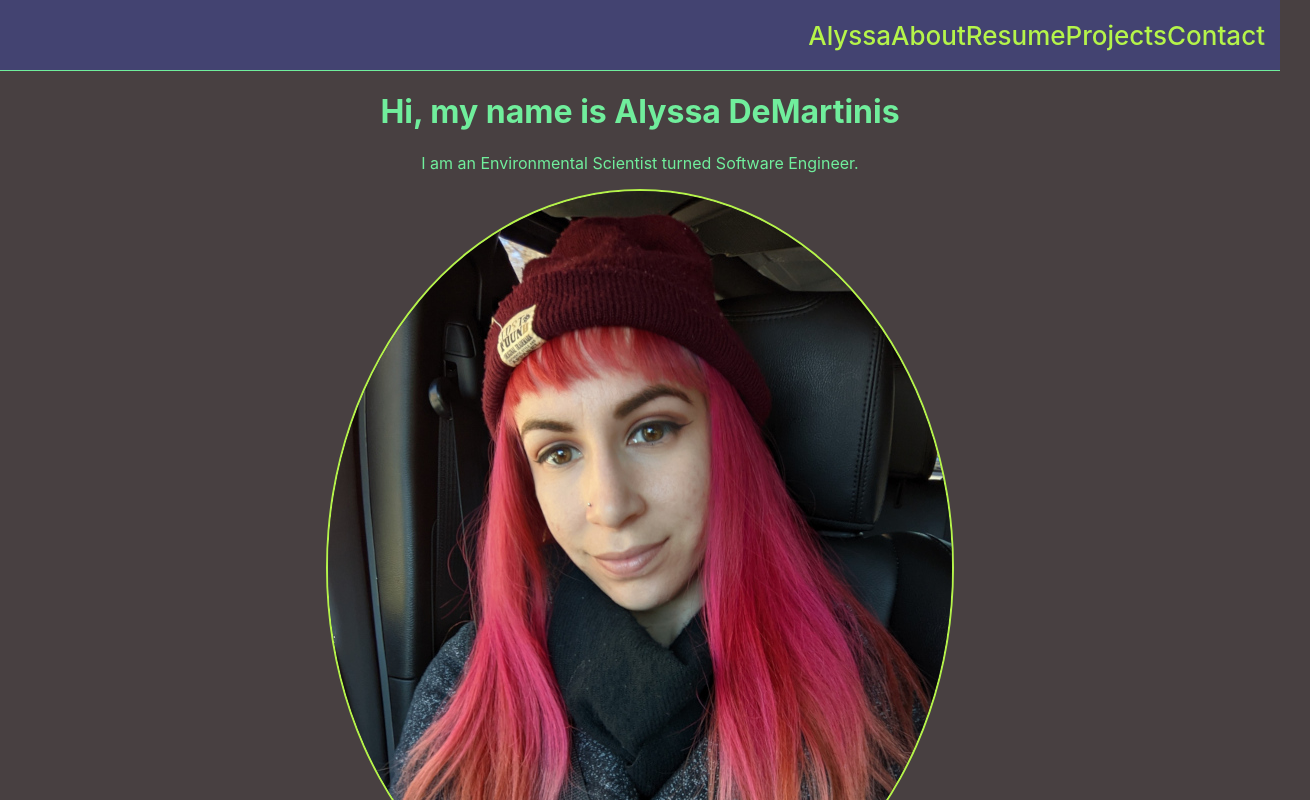
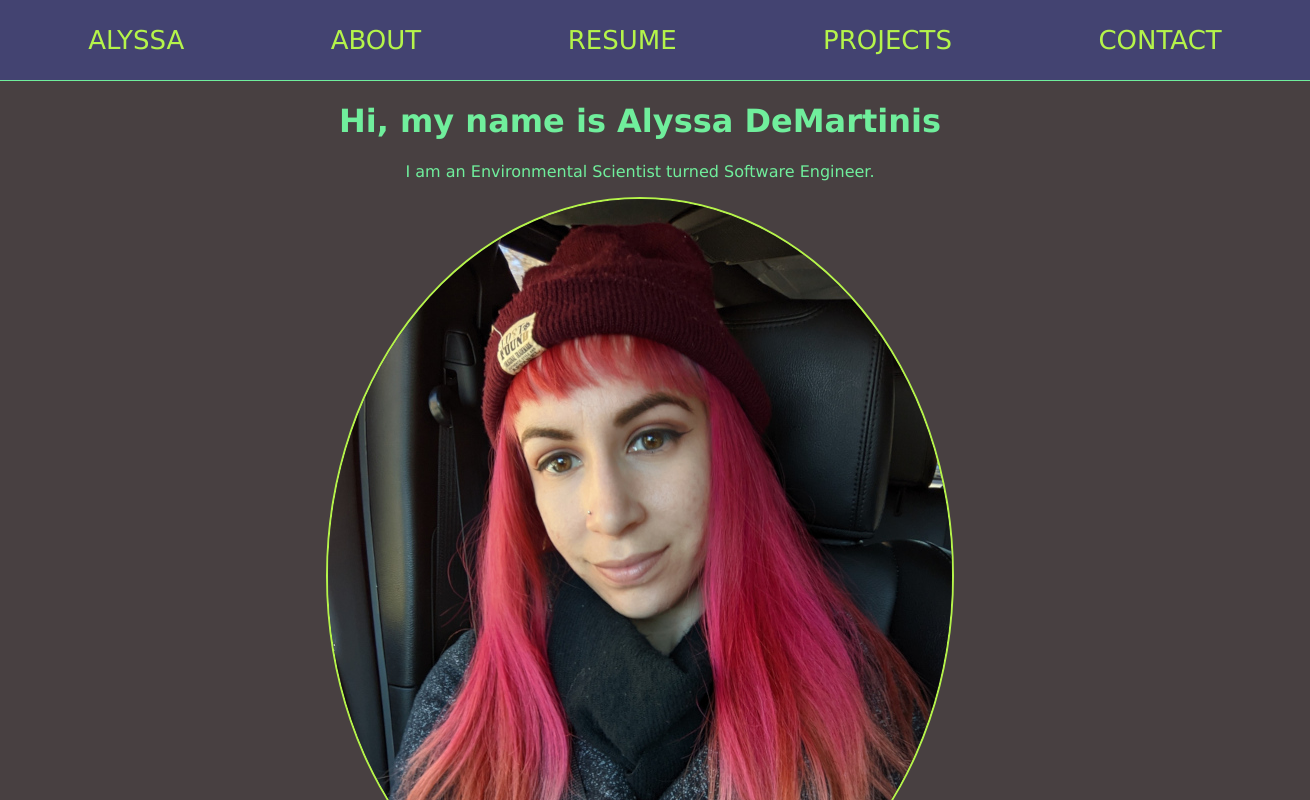
Before and after one commit to cactuspie23/portfolio-react, a React (Create React App) app: page / in a window 1280 px wide. Shown: the top 800 px of the page, 1310 px wide, since content can reach past the window. Built offline with nearby package versions, Linux system fonts and the light colour scheme.

Commit message:
update styling and navbar

```diff
--- a/src/App.css
+++ b/src/App.css
@@ -1,19 +1,3 @@
-nav {
-  display: flex;
-  align-items: center;
-  justify-content: right;
-  padding: 0px 15px 0px 15px;
-  border-bottom: 1px solid #70EE9C;
-  background-color: #434371;
-  height: 70px;
-}
-
-nav > a {
-  color: #B5F44A;
-  text-decoration: none;
-  font-weight: 500;
-  font-size: 26px;
-}
 
 img {
   border-radius: 50%;
--- a/src/App.jsx
+++ b/src/App.jsx
@@ -1,5 +1,5 @@
 import { Routes, Route } from 'react-router-dom'
-import NavBar from './components/NavBar'
+import NavBar from './components/NavBar/NavBar'
 import Home from './pages/Home'
 import About from './pages/About'
 import Contact from './pages/Contact'
--- a/src/components/NavBar.jsx
+++ /dev/null
@@ -1,25 +0,0 @@
-import { Link } from "react-router-dom"
-
-const NavBar = () => {
-  return (
-    <nav>
-      <Link to='/'>
-        Alyssa
-      </Link>
-      <Link to='about'>
-        About
-      </Link>
-      <Link to='resume'>
-        Resume
-      </Link>
-      <Link to='projects'>
-        Projects
-      </Link>
-      <Link to='contact'>
-        Contact
-      </Link>
-    </nav>
-  )
-}
-
-export default NavBar
--- /dev/null
+++ b/src/components/NavBar/NavBar.jsx
@@ -0,0 +1,26 @@
+import { NavLink } from "react-router-dom"
+import styles from './NavBar.module.css'
+
+const NavBar = () => {
+  return (
+    <nav>
+      <NavLink to='/' className={styles.home}>
+        ALYSSA
+      </NavLink>
+      <NavLink to='about'>
+        ABOUT
+      </NavLink>
+      <NavLink to='resume'>
+        RESUME
+      </NavLink>
+      <NavLink to='projects'>
+        PROJECTS
+      </NavLink>
+      <NavLink to='contact'>
+        CONTACT
+      </NavLink>
+    </nav>
+  )
+}
+
+export default NavBar
--- /dev/null
+++ b/src/components/NavBar/NavBar.module.css
@@ -0,0 +1,18 @@
+nav {
+  display: flex;
+  align-items: center;
+  width: 100%;
+  padding: 0px 15px;
+  border-bottom: 1px solid #70EE9C;
+  background-color: #434371;
+  height: 80px;
+}
+
+nav > a {
+  color: #B5F44A;
+  text-decoration: none;
+  font-weight: 500;
+  font-size: 26px;
+  margin: 0 auto;
+  padding: 5px;
+}
--- a/src/index.css
+++ b/src/index.css
@@ -1,6 +1,6 @@
 body {
   margin: 0;
-  font-family: -apple-system, BlinkMacSystemFont, 'Segoe UI', 'Roboto', 'Oxygen',
+  font-family: 'Verdana', 'Garamond', -apple-system, BlinkMacSystemFont, 'Segoe UI', 'Roboto', 'Oxygen',
     'Ubuntu', 'Cantarell', 'Fira Sans', 'Droid Sans', 'Helvetica Neue',
     sans-serif;
   -webkit-font-smoothing: antialiased;
```
